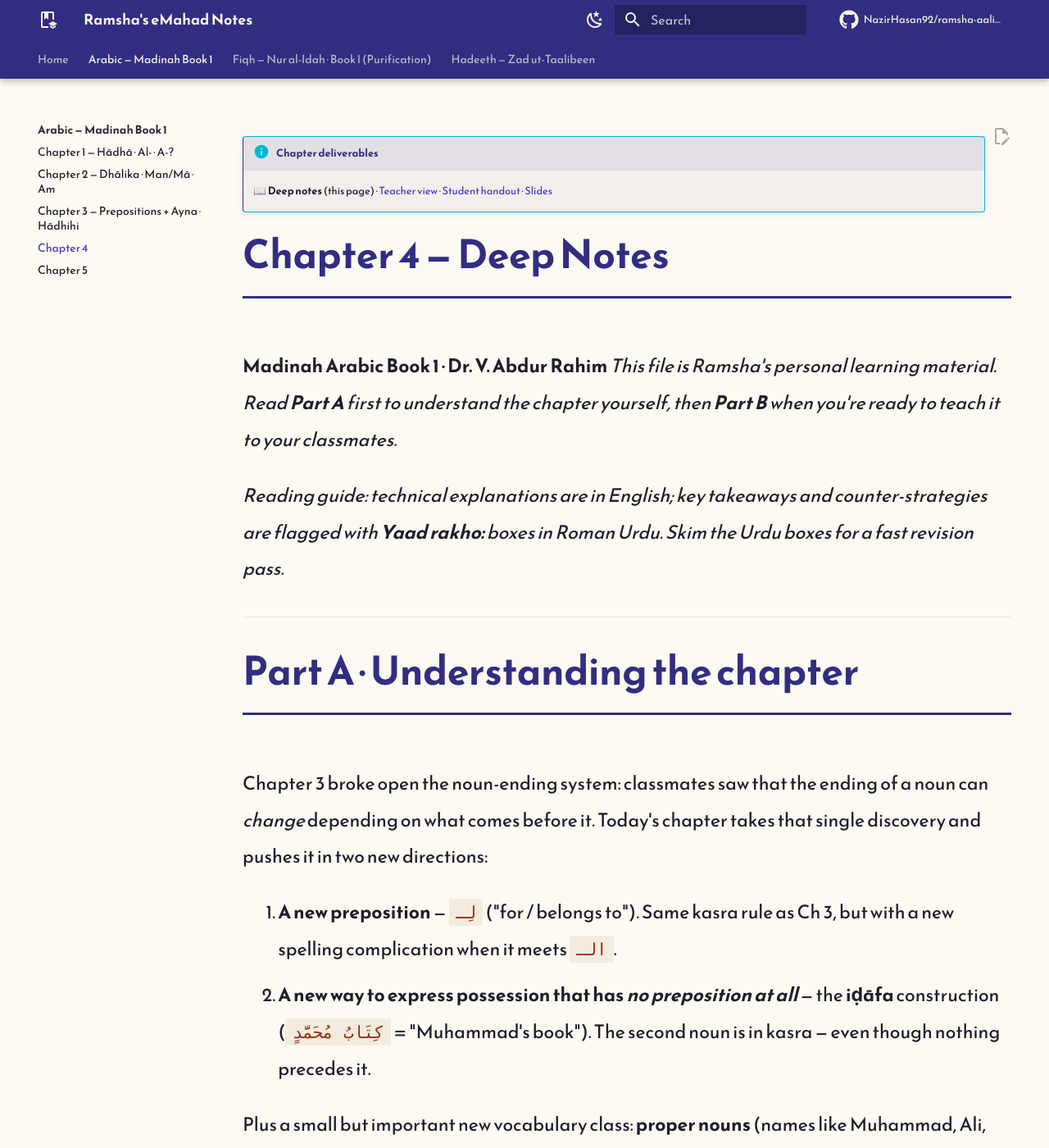
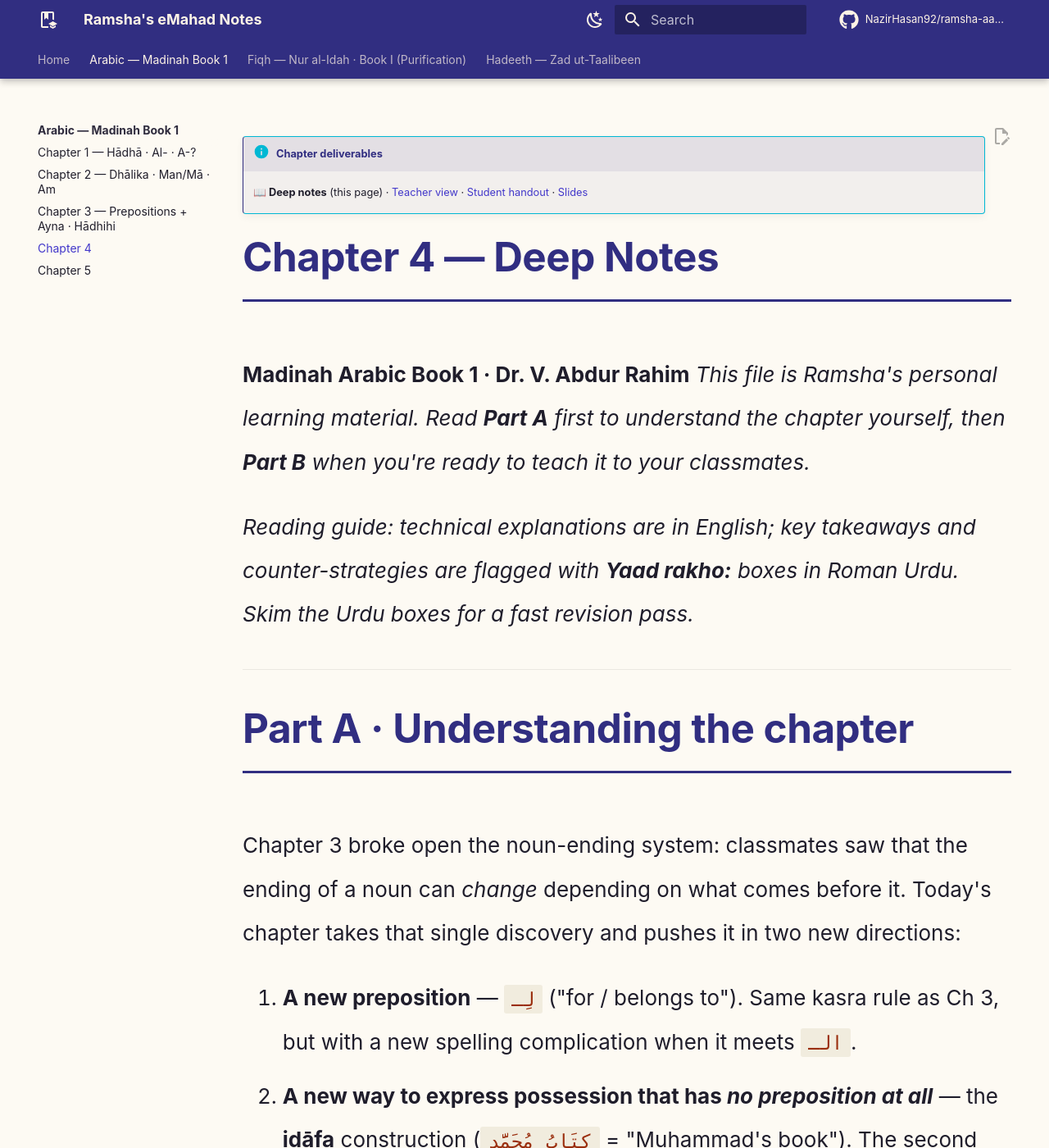
Before and after one commit to NazirHasan92/ramsha-aalimiyath, an MkDocs documentation site: the page built from docs/Arabic/madinah-book-1/chapter-4/deep-notes.md, in a window 1280 px wide and 1400 px high. Shown: the whole window at 82% size. Built offline with MkDocs 1.6.1 and Material for MkDocs 9.7.7, drawn with Linux system fonts in a browser that asks for light colours; some web fonts are replaced; comment, search, counter and statistics services are not loaded.

Commit message:
Auto-sync from working repo @ 93b44e2

```diff
--- a/docs/stylesheets/extra.css
+++ b/docs/stylesheets/extra.css
@@ -1,24 +1,19 @@
 /* ============================================================
  * Ramsha's eMahad Notes — typography + theme
- * Urdu/Arabic body: Noori Nastaliq (local) → Noto Nastaliq Urdu (web)
- * Quran verses: Amiri Quran (web)
- * Latin body: Inter · Headings: Reem Kufi
+ *
+ * Font strategy: direct font-family chain (NO @font-face wrapper).
+ * Browser does per-character fallback automatically:
+ *   - Arabic chars: tries local Noori Nastaliq → Jameel → Alvi → Faiz Lahori
+ *                   → Inter (no Arabic, skips) → Noto Nastaliq Urdu (web) → uses
+ *   - Latin chars:  local Nastaliq fonts have no Latin → skips → Inter → uses
+ *
+ * !important on --md-text-font-family ensures Material can't override.
+ * theme.font: false in mkdocs.yml ensures Material doesn't inject a body font.
+ *
  * Palette: deep indigo + saffron + cream
  * ============================================================ */
 
-@import url('https://fonts.googleapis.com/css2?family=Noto+Nastaliq+Urdu:wght@400;700&family=Amiri+Quran&family=Reem+Kufi:wght@400;600;700&family=Inter:wght@400;500;600;700&display=swap');
-
-@font-face {
-  font-family: 'NastaliqUrdu';
-  src: local('Noori Nastaliq'),
-       local('Jameel Noori Nastaleeq'),
-       local('Alvi Nastaleeq'),
-       local('Faiz Lahori Nastaleeq'),
-       local('Noto Nastaliq Urdu');
-  unicode-range: U+0600-06FF, U+0750-077F, U+FB50-FDFF, U+FE70-FEFF;
-  size-adjust: 180%;
-  font-display: swap;
-}
+@import url('https://fonts.googleapis.com/css2?family=Noto+Nastaliq+Urdu:wght@400;700&family=Amiri+Quran&family=Inter:wght@400;500;600;700&display=swap');
 
 /* ---- Palette ---- */
 [data-md-color-scheme="default"] {
@@ -49,34 +44,35 @@
   --md-code-fg-color: #f59e0b;
 }
 
+/* ---- Font cascade ---- */
 :root {
-  --md-text-font-family: 'NastaliqUrdu', 'Inter', system-ui, sans-serif;
-  --md-code-font-family: 'JetBrains Mono', Consolas, monospace;
+  --md-text-font-family:
+    'Noori Nastaliq', 'Jameel Noori Nastaleeq', 'Alvi Nastaleeq', 'Faiz Lahori Nastaleeq',
+    'Inter',
+    'Noto Nastaliq Urdu',
+    sans-serif !important;
+  --md-code-font-family: 'JetBrains Mono', Consolas, monospace !important;
 }
 
-/* ---- Base typography: larger body so Nastaliq is legible ---- */
+/* ---- Base typography ---- */
 .md-typeset {
-  font-size: 1.15rem;
-  line-height: 1.95;
+  font-size: 1.3rem;
+  line-height: 2.05;
 }
 
 /* ---- Headings ---- */
-.md-typeset h1, .md-typeset h2, .md-typeset h3, .md-typeset h4 {
-  font-family: 'Reem Kufi', 'Inter', sans-serif;
-  font-weight: 600;
-}
-
 .md-typeset h1 {
   color: var(--md-primary-fg-color);
   font-weight: 700;
-  font-size: 2.1em;
+  font-size: 1.9em;
   padding-bottom: 0.4em;
   border-bottom: 3px solid var(--md-primary-fg-color);
 }
 
 .md-typeset h2 {
   color: var(--md-primary-fg-color);
-  font-size: 1.55em;
+  font-weight: 600;
+  font-size: 1.45em;
   margin-top: 1.8em;
   padding-bottom: 0.3em;
   border-bottom: 2px solid var(--md-default-fg-color--light);
@@ -84,30 +80,32 @@
 
 .md-typeset h3 {
   color: var(--md-accent-fg-color);
-  font-size: 1.25em;
+  font-weight: 600;
+  font-size: 1.2em;
   margin-top: 1.5em;
 }
 
 .md-typeset h4 {
   color: var(--md-accent-fg-color);
-  font-size: 1.08em;
+  font-weight: 500;
+  font-size: 1.05em;
 }
 
 /* ---- RTL ---- */
 [lang="ar"], [lang="ur"], .arabic, .urdu {
   direction: rtl;
   text-align: right;
-  font-family: 'NastaliqUrdu', serif;
-  line-height: 2.3;
+  line-height: 2.4;
+  font-size: 1.1em;
 }
 
 /* ---- Blockquotes ---- */
 .md-typeset blockquote {
   font-size: 1.05em;
-  line-height: 2.05;
+  line-height: 2.15;
   border-left: 4px solid var(--md-accent-fg-color);
   background: var(--md-accent-fg-color--transparent);
-  padding: 0.95em 1.4em;
+  padding: 1em 1.4em;
   margin: 1.3em 0;
   border-radius: 0 6px 6px 0;
   color: var(--md-default-fg-color);
@@ -115,7 +113,7 @@
 
 .md-typeset blockquote.quran,
 .md-typeset blockquote[lang="ar"] {
-  font-family: 'Amiri Quran', serif;
+  font-family: 'Amiri Quran', serif !important;
   font-size: 1.7em;
   line-height: 2.5;
   text-align: center;
@@ -145,9 +143,8 @@
 }
 
 .md-typeset blockquote.hadith {
-  font-family: 'NastaliqUrdu', serif;
   font-size: 1.3em;
-  line-height: 2.3;
+  line-height: 2.4;
   text-align: center;
   direction: rtl;
   padding: 1.3em 1.8em;
@@ -173,7 +170,6 @@
 .md-typeset table:not([class]) th {
   background: var(--md-primary-fg-color);
   color: var(--md-primary-bg-color);
-  font-family: 'Reem Kufi', 'Inter', sans-serif;
   font-weight: 600;
   padding: 0.85em 1.05em;
   text-align: left;
@@ -182,7 +178,7 @@
 
 .md-typeset table:not([class]) td {
   padding: 0.85em 1.05em;
-  line-height: 1.95;
+  line-height: 2.0;
   vertical-align: top;
   border-top: 1px solid rgba(0, 0, 0, 0.06);
   border-left: none;
@@ -216,7 +212,7 @@
   border: 1px solid rgba(0, 0, 0, 0.06);
 }
 
-/* ---- Deliverable banner (hooks.py injects on each deep-notes page) ---- */
+/* ---- Deliverable banner ---- */
 .md-typeset .admonition.info {
   border-left-color: var(--md-primary-fg-color);
   background: rgba(49, 46, 129, 0.05);
@@ -227,7 +223,6 @@
 }
 
 .md-typeset .admonition.info > .admonition-title {
-  font-family: 'Reem Kufi', 'Inter', sans-serif;
   color: var(--md-primary-fg-color);
   background: rgba(49, 46, 129, 0.08);
 }
@@ -236,7 +231,7 @@
   background: rgba(99, 102, 241, 0.12);
 }
 
-/* ---- Hero cards on landing ---- */
+/* ---- Hero cards ---- */
 .md-typeset .grid.cards > ol > li,
 .md-typeset .grid.cards > ul > li {
   border-radius: 8px;
@@ -251,12 +246,6 @@
   box-shadow: 0 6px 16px rgba(49, 46, 129, 0.14);
 }
 
-/* ---- Navigation polish ---- */
-.md-tabs__link, .md-nav__title {
-  font-family: 'Reem Kufi', 'Inter', sans-serif;
-  font-weight: 500;
-}
-
 /* ---- Print ---- */
 @media print {
   .md-header, .md-tabs, .md-sidebar, .md-footer { display: none !important; }
--- a/mkdocs.yml
+++ b/mkdocs.yml
@@ -45,9 +45,7 @@ theme:
       toggle:
         icon: material/weather-sunny
         name: Switch to light mode
-  font:
-    text: Reem Kufi
-    code: JetBrains Mono
+  font: false
   icon:
     repo: fontawesome/brands/github
     logo: material/book-education-outline
```
